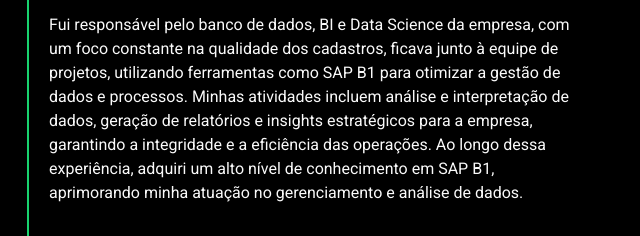
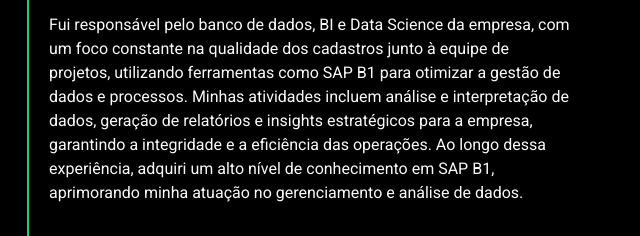
Before and after one commit to emy-devfullstack/Portfolio, a plain HTML site: page resume.html in a window 1280 px wide. Shown: the part 843-1079 px from the top of the page, 625-1265 px from the left. Drawn offline with nearby package versions, Linux system fonts and the light colour scheme.

Commit message:
Update resume.html

```diff
--- a/resume.html
+++ b/resume.html
@@ -131,7 +131,7 @@
               <h4>Assistente de BackOffice Jr.</h4>
               <h5>2024 - 2025</h5>
               <p><em>BRW Suprimentos, Curitiba, PR</em></p>
-              <p>Fui responsável pelo banco de dados, BI e Data Science da empresa, com um foco constante na qualidade dos cadastros, ficava junto à equipe de projetos, utilizando ferramentas como SAP B1 para otimizar a gestão de dados e processos. Minhas atividades incluem análise e interpretação de dados, geração de relatórios e insights estratégicos para a empresa, garantindo a integridade e a eficiência das operações. Ao longo dessa experiência, adquiri um alto nível de conhecimento em SAP B1, aprimorando minha atuação no gerenciamento e análise de dados.</p>
+              <p>Fui responsável pelo banco de dados, BI e Data Science da empresa, com um foco constante na qualidade dos cadastros junto à equipe de projetos, utilizando ferramentas como SAP B1 para otimizar a gestão de dados e processos. Minhas atividades incluem análise e interpretação de dados, geração de relatórios e insights estratégicos para a empresa, garantindo a integridade e a eficiência das operações. Ao longo dessa experiência, adquiri um alto nível de conhecimento em SAP B1, aprimorando minha atuação no gerenciamento e análise de dados.</p>
             </div><!-- Edn Resume Item -->
 
             <div class="resume-item">
```
